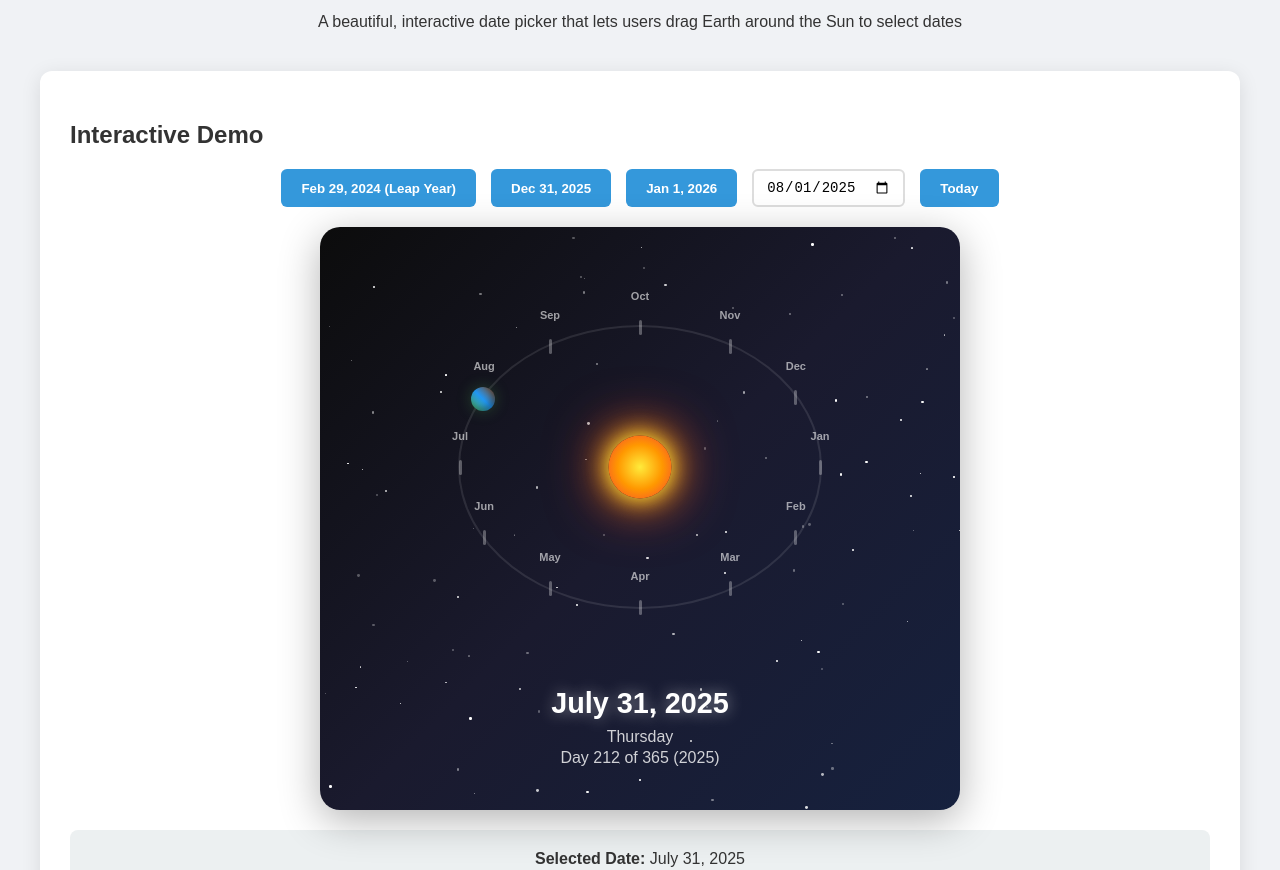
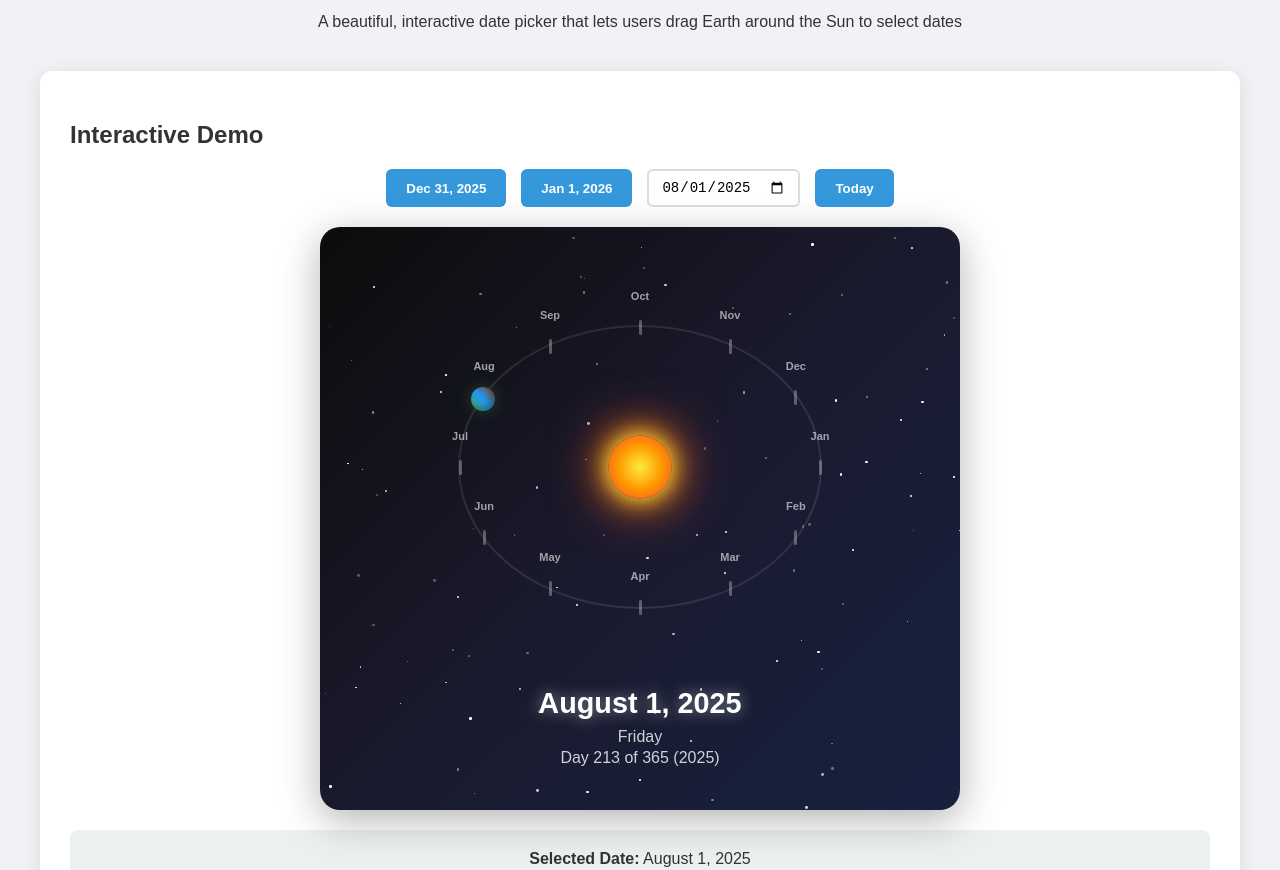
Before and after one commit to AdityaKothari27/Orbitaldatepicker, a plain HTML site: page main.html in a window 1280 px wide. Shown: the part 82-952 px from the top of the page. Drawn offline with Linux system fonts and the light colour scheme.

Commit message:
fixed every issue

```diff
--- a/main.html
+++ b/main.html
@@ -16,7 +16,7 @@
         <div class="demo-section">
             <h2>Interactive Demo</h2>
             <div class="demo-controls">
-                <button onclick="setDate('2024-02-29')">Feb 29, 2024 (Leap Year)</button>
+                <!-- <button onclick="setDate('2024-02-29')">Feb 29, 2024 (Leap Year)</button> -->
                 <button onclick="setDate('2025-12-31')">Dec 31, 2025</button>
                 <button onclick="setDate('2026-01-01')">Jan 1, 2026</button>
                 <input type="date" id="dateInput" onchange="setDateFromInput()">
@@ -217,10 +217,15 @@ datePicker.destroy();              // Clean up event listeners</pre>
                 const year = 2025 + this.totalRevolutions;
                 const daysInYear = this.getDaysInYear(year);
 
-                // Calculate day of year more precisely
-                // Each day gets equal angular space: 360° / daysInYear
+                // Calculate day of year using the exact same formula as setDate
+                // This ensures perfect symmetry between setting and getting dates
                 const degreesPerDay = 360 / daysInYear;
-                let dayOfYear = Math.floor(angle / degreesPerDay) + 1;
+                let dayOfYear = Math.floor(angle / degreesPerDay) + 2; // Adding +2 instead of +1 to fix the date offset
+
+                // Handle edge case at exactly 0 degrees (should be day 1, not day 0)
+                if (angle === 0) {
+                    dayOfYear = 1;
+                }
 
                 // Ensure we don't exceed the bounds
                 if (dayOfYear > daysInYear) {
@@ -408,9 +413,10 @@ datePicker.destroy();              // Clean up event listeners</pre>
                 // Calculate revolutions from base year 2025
                 this.totalRevolutions = year - 2025;
 
-                // Calculate angle from day of year
+                // Calculate angle from day of year using exact same formula as angleToDate
                 const daysInYear = this.getDaysInYear(year);
-                const angle = ((dayOfYear - 1) / daysInYear) * 360;
+                const degreesPerDay = 360 / daysInYear;
+                const angle = (dayOfYear - 1) * degreesPerDay;
 
                 this.lastAngle = angle;
                 this.updateEarthPosition(angle);
```
